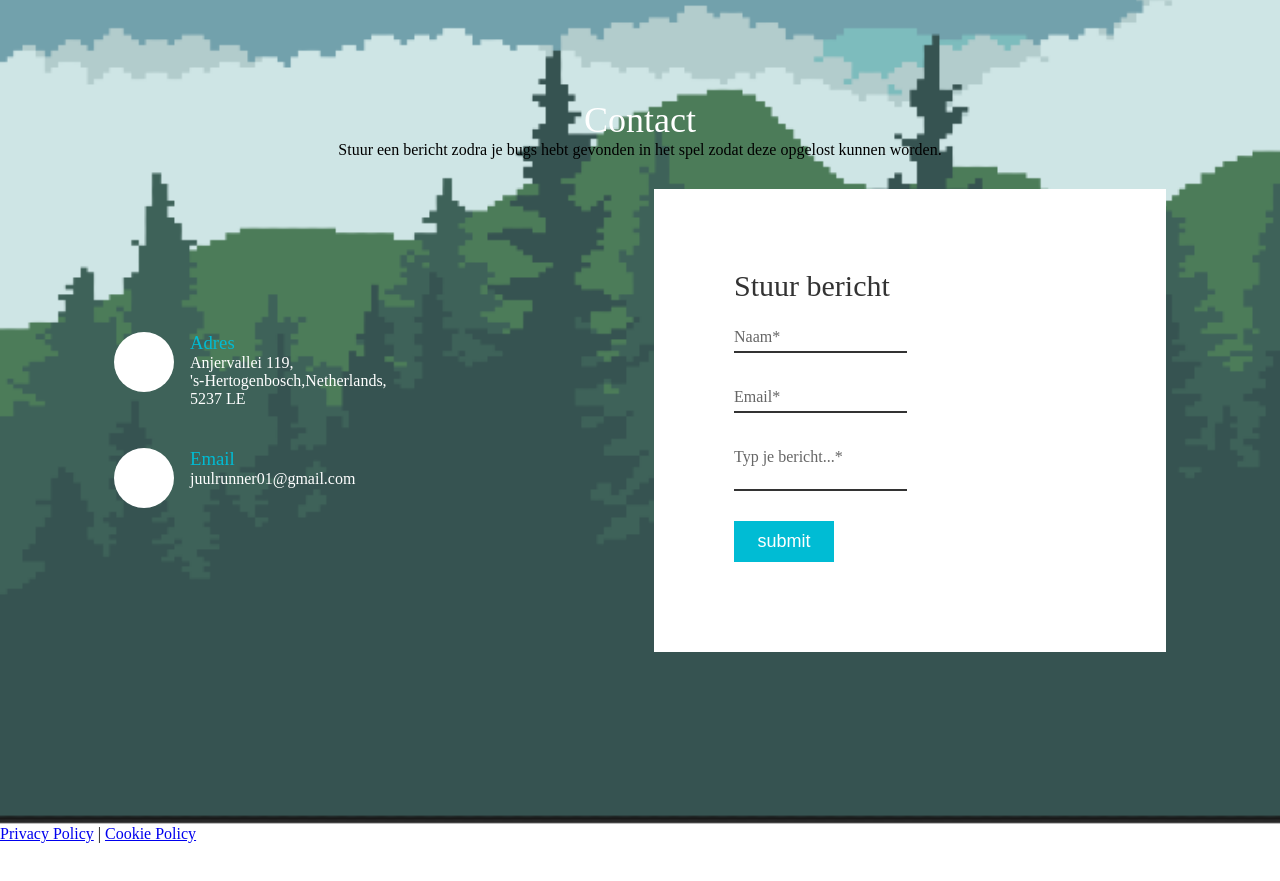
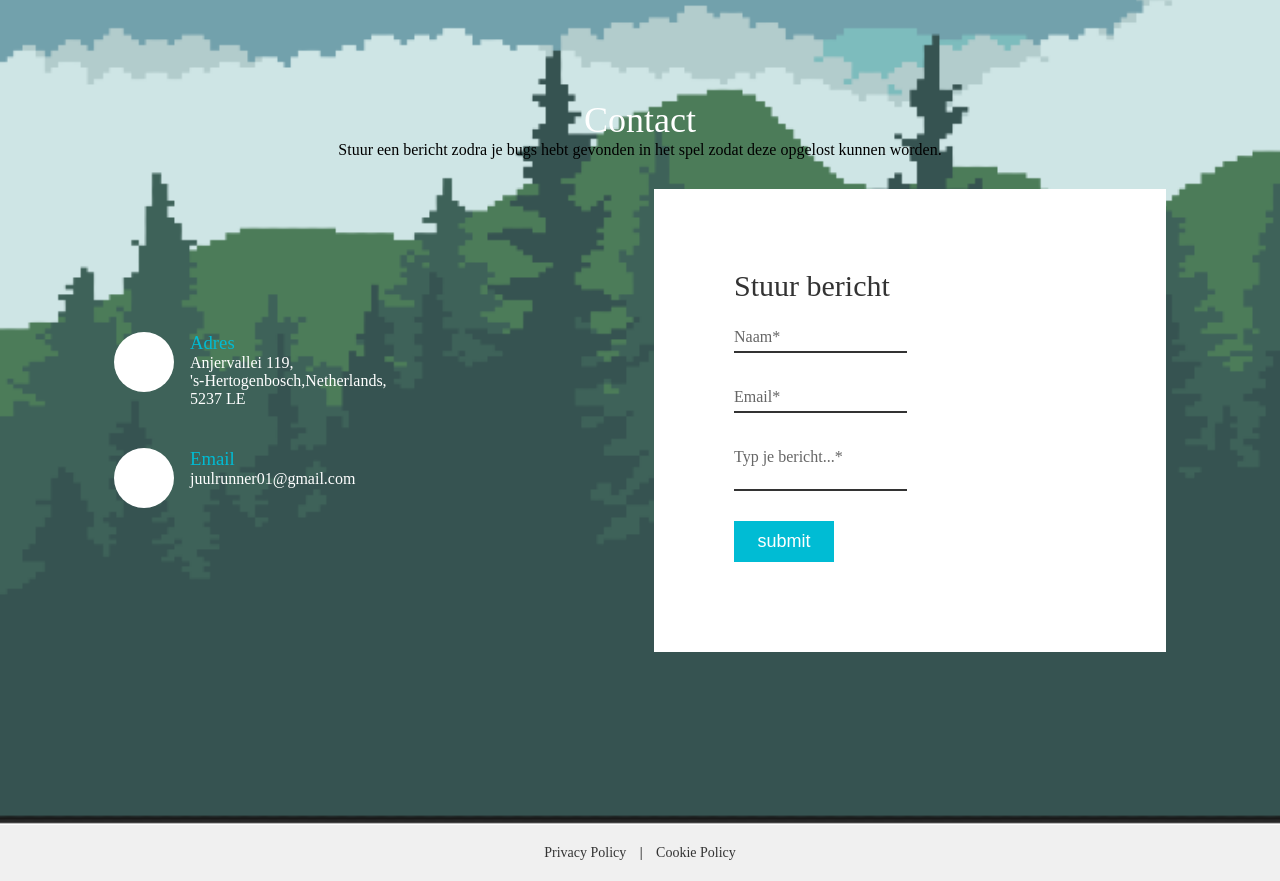
Before and after one commit to Patron073/Juulrunner, a plain HTML site: page index.html in a window 1280 px wide. Shown: the part 2879-3760 px from the top of the page. Before the commit the page ends 3722 px from the top, so only its background shows below. Drawn offline with Linux system fonts and the light colour scheme; no server answers; some icons are missing.

Commit message:
Update style.css

```diff
--- a/style.css
+++ b/style.css
@@ -415,3 +415,23 @@ margin-top: 300px;
         width: 100%; /* Behoud de volledige breedte van het iframe */
     }
 }
+
+footer {
+    background-color: #f0f0f0;
+    padding: 20px 0;
+    text-align: center;
+}
+
+.bonner {
+    font-size: 14px;
+}
+
+.bonner a {
+    text-decoration: none;
+    color: #333;
+    margin: 0 10px;
+}
+
+.bonner a:hover {
+    color: #666;
+}
```
